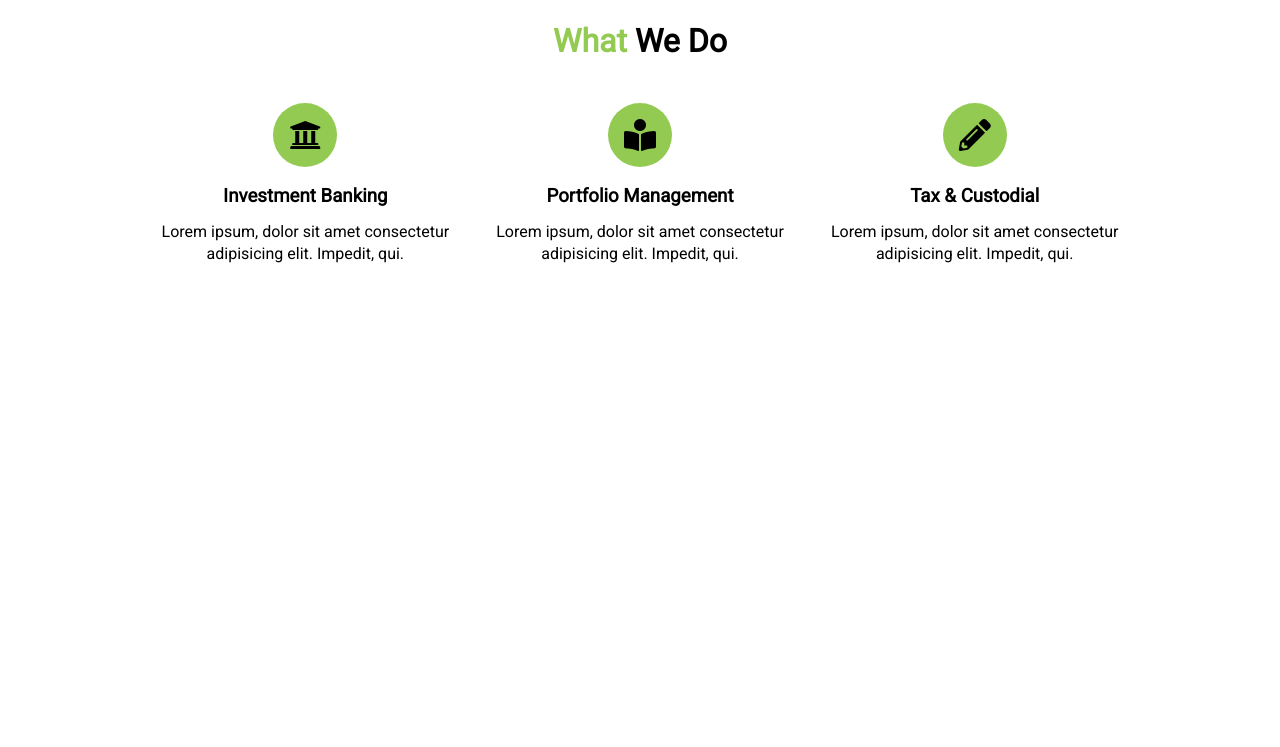
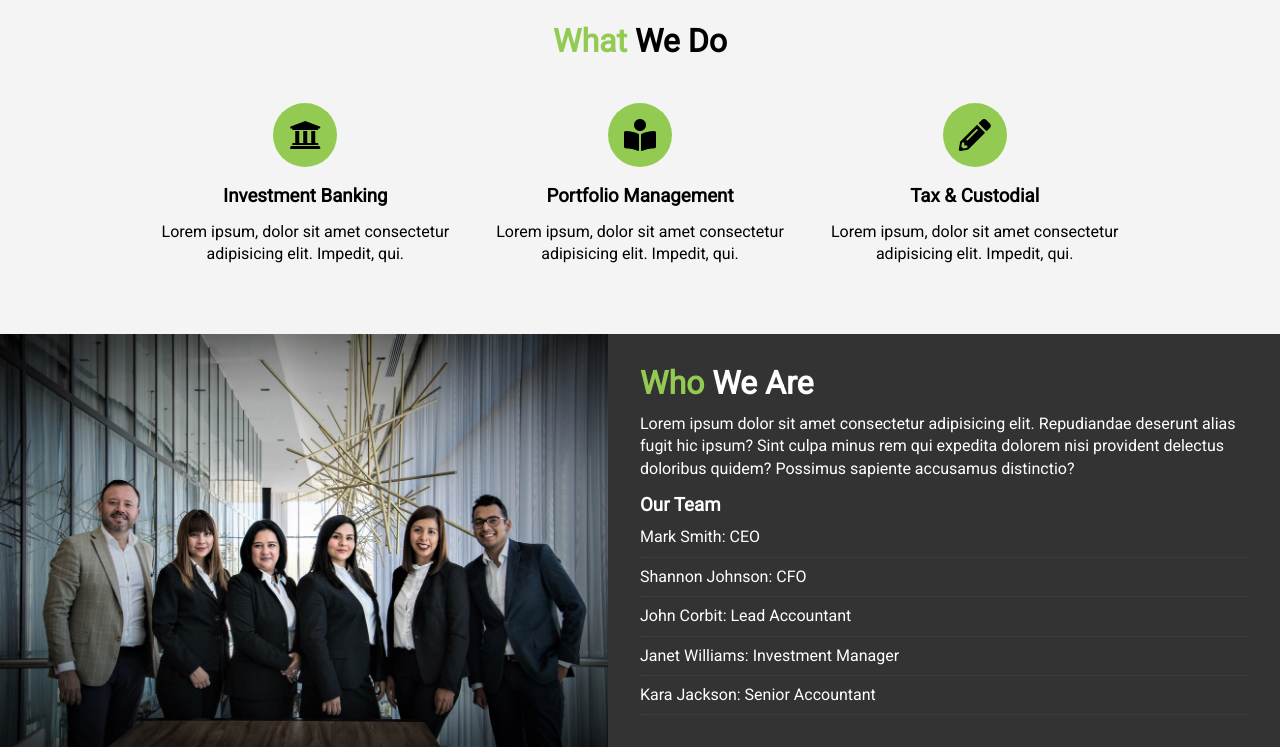
Before and after one commit to sharathnair007/Udemy---Modern-HTML-CSS-From-The-Beginning-Including-Sass-, a plain HTML site: page 7. EdgeLedger Website (Flexbox)/index.html in a window 1280 px wide. Shown: the part 866-1613 px from the top of the page. Before the commit the page ends 1200 px from the top, so only its background shows below. Drawn offline with Linux system fonts and the light colour scheme.

Commit message:
added section: who we are

```diff
--- a/7. EdgeLedger Website (Flexbox)/css/style.css
+++ b/7. EdgeLedger Website (Flexbox)/css/style.css
@@ -62,6 +62,10 @@ a {
   padding: 3rem 0;
 }
 
+.p-1 { padding: 1.5rem}
+.p-2 {padding: 2rem}
+.p-3 {padding: 3rem}
+
 .btn {
   display: inline-block;
   color: #fff;
@@ -78,6 +82,15 @@ a {
 .btn-dark {
   background-color: #333;
   color: #fff;
+}
+
+.bg-light {
+    background: #f4f4f4;
+}
+
+.bg-dark {
+    background: #333;
+    color: #fff;
 }
 
 /* Navbar */
@@ -156,3 +169,23 @@ a {
     border-radius: 50%;
     margin-bottom: 1rem;
 }
+
+/* Section: Who We Are */
+
+#who {
+    display: flex;
+}
+
+#who div {
+    flex: 1;
+}
+
+#who .who-img {
+    background: url('../img/people.jpg') no-repeat center center/cover;
+}
+
+#who .who-text .list li{
+    list-style: none;
+    padding: 0.5rem 0;
+    border-bottom: 1px dotted #444;
+}
--- a/7. EdgeLedger Website (Flexbox)/index.html
+++ b/7. EdgeLedger Website (Flexbox)/index.html
@@ -60,5 +60,23 @@
             </div>
         </div>
     </section>
+    <!-- Section: Who We Are -->
+    <section id="who">
+        <div class="who-img"></div>
+        <div class="who-text bg-dark p-2">
+            <h2 class="m-heading">
+                <span class="text-primary">Who</span> We Are
+            </h2>
+            <p>Lorem ipsum dolor sit amet consectetur adipisicing elit. Repudiandae deserunt alias fugit hic ipsum? Sint culpa minus rem qui expedita dolorem nisi provident delectus doloribus quidem? Possimus sapiente accusamus distinctio?</p>
+            <h3>Our Team</h3>
+            <ul class="list">
+                <li>Mark Smith: CEO</li>
+                <li>Shannon Johnson: CFO</li>
+                <li>John Corbit: Lead Accountant</li>
+                <li>Janet Williams: Investment Manager</li>
+                <li>Kara Jackson: Senior Accountant</li>
+            </ul>
+        </div>
+    </section>
 </body>
 </html>
```
